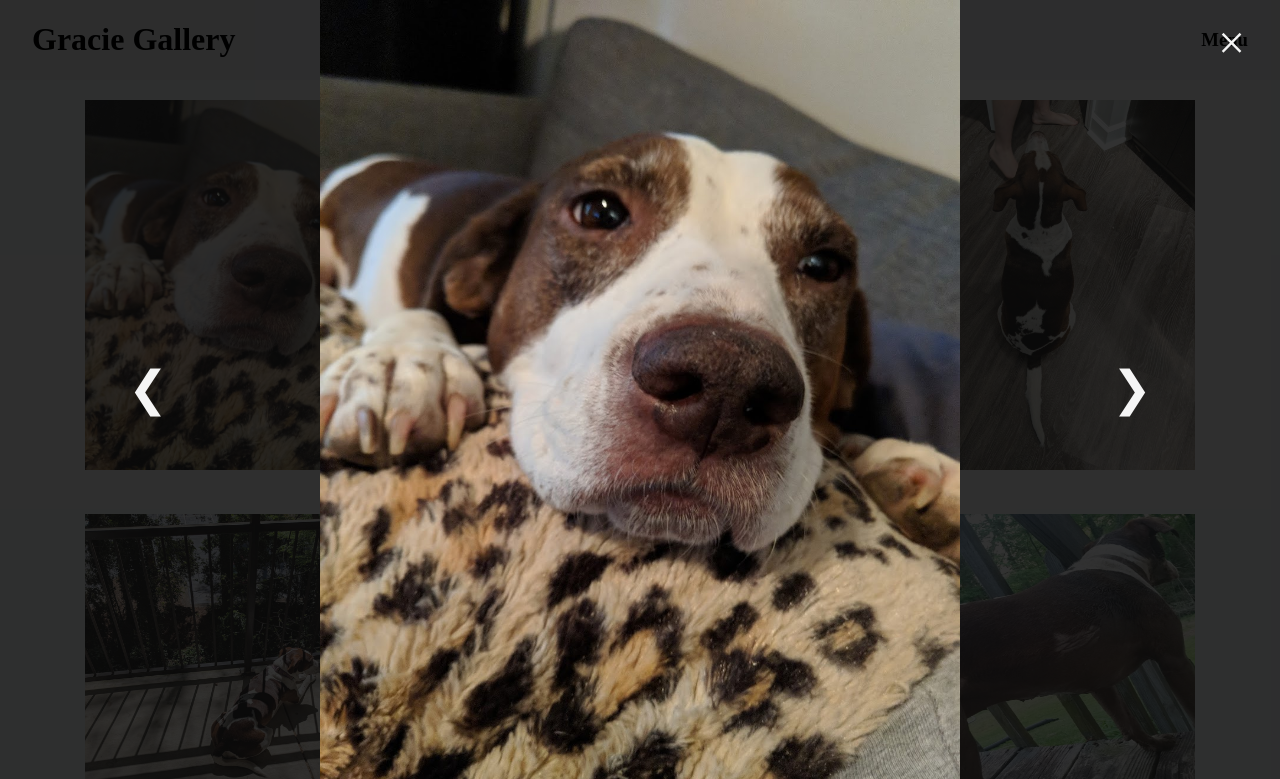
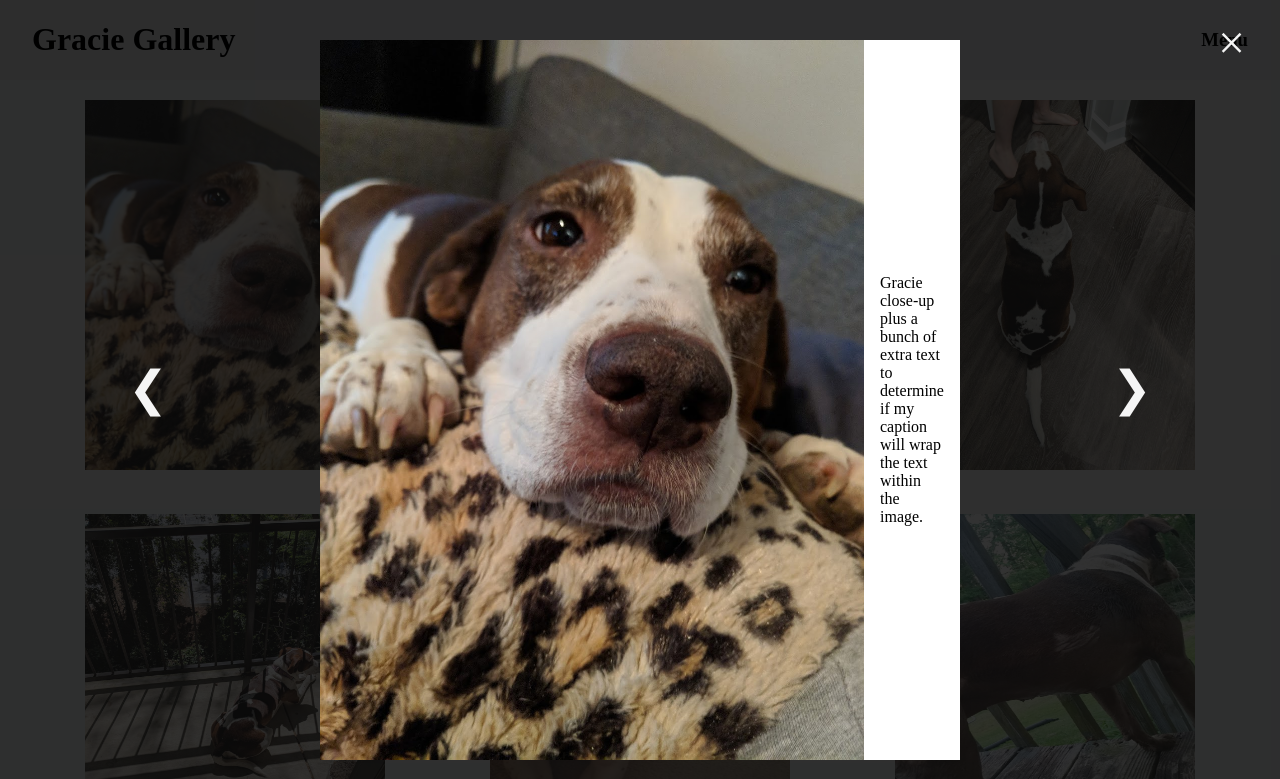
Before and after one commit to hannah-rackley/photo_gallery, a plain HTML site: page index.html in a window 1280 px wide. Both pictures are taken after a click on the element 235 px from the left and 286 px from the top of the page. Shown: the top 779 px of the page. Drawn offline with Linux system fonts and the light colour scheme.

Commit message:
Added caption boxes within the lightbox

```diff
--- a/index.html
+++ b/index.html
@@ -28,7 +28,10 @@
         <span class="close">&times;</span>
         <span class="left-arrow">&#10094;</span>
         <span class="right-arrow">&#10095;</span>
-        <img src='' class='lightbox-image'>
+        <div class='image-caption-box'>
+            <img src='' class='lightbox-image'>
+            <span class='lightbox-caption'></span>
+        </div>
     </div>
     <script src="main.js"></script>
 </body>
--- a/main.css
+++ b/main.css
@@ -130,13 +130,29 @@ a {
 
 .lightbox.open {
     display: flex;
+    flex-direction: row;
+}
+.image-caption-box {
+    display: flex;
+    flex-direction: row;
+    width: 50%;
+    max-width: 800px;
+    max-height: 90%;
+    margin: auto;
+}
+.lightbox-image {
+    width: 85%;
+    margin-right: 0;
 }
 
-.lightbox-image {
-    width: 50%;
-    max-width: 800px;
-    max-height: 100%;
-    margin: auto;
+.lightbox-caption {
+    background-color: white;
+    color: black;
+    width: 15%;
+    display: flex;
+    align-items: center;
+    margin-left: 0;
+    padding: 1em;
 }
 
 .left-arrow {
--- a/main.js
+++ b/main.js
@@ -37,6 +37,7 @@ images.forEach(function(image, i){
         currentIndex = i;
         lightbox.classList.add('open');
         setSource(i);
+        setCaption(i);
     }
     item.addEventListener('click', displayModal);
 });
@@ -45,6 +46,12 @@ var setSource = function(index) {
     var lightboxImg = document.querySelector('.lightbox-image');
     var source = images[index].url
     lightboxImg.setAttribute('src', source);
+}
+
+var setCaption = function(index) {
+    var lightboxCaption = document.querySelector('.lightbox-caption');
+    var caption = images[index].caption
+    lightboxCaption.textContent = caption;
 }
 //Menu Functions
 var displayMenu = function() {
@@ -80,6 +87,7 @@ var changePhotos = function(event) {
         }
     }
     setSource(currentIndex);
+    setCaption(currentIndex);
 }
 menu.addEventListener('click', displayMenu);
 menuPopup.addEventListener('click', closeMenu);
```
